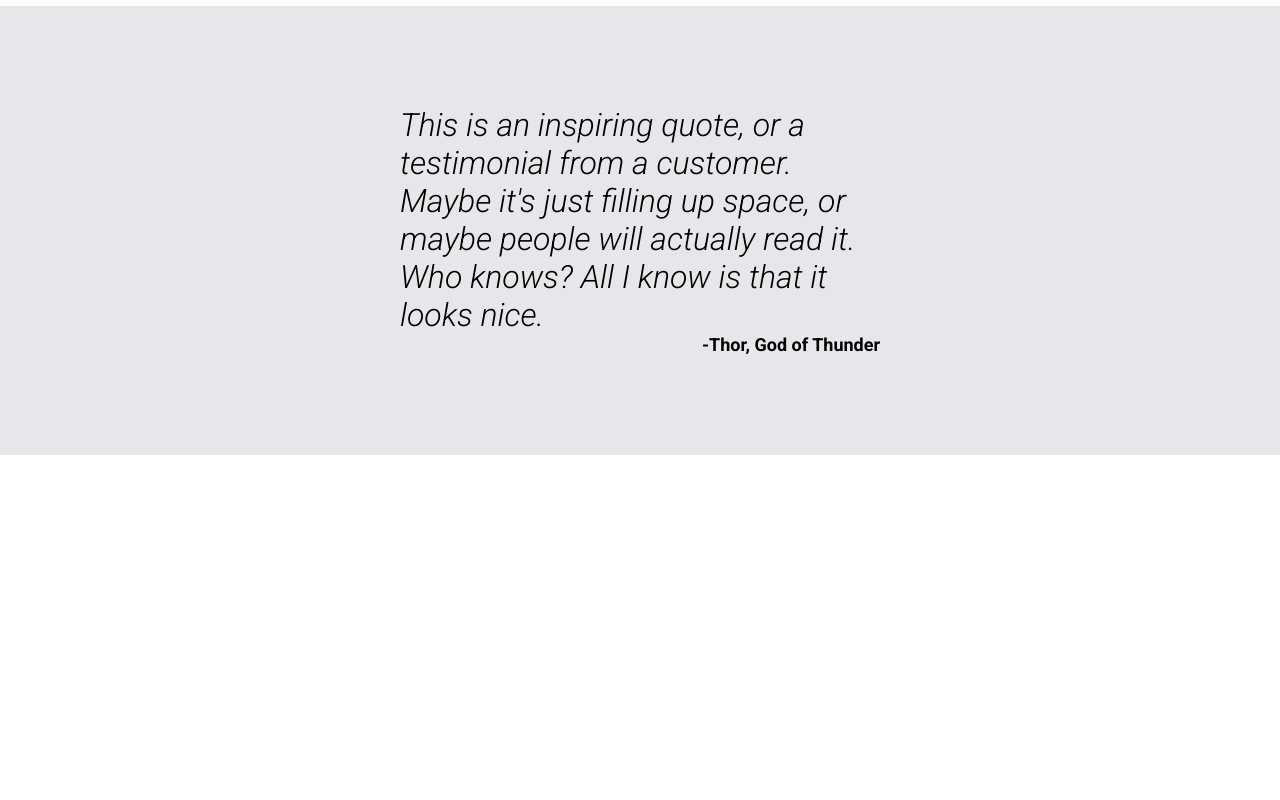
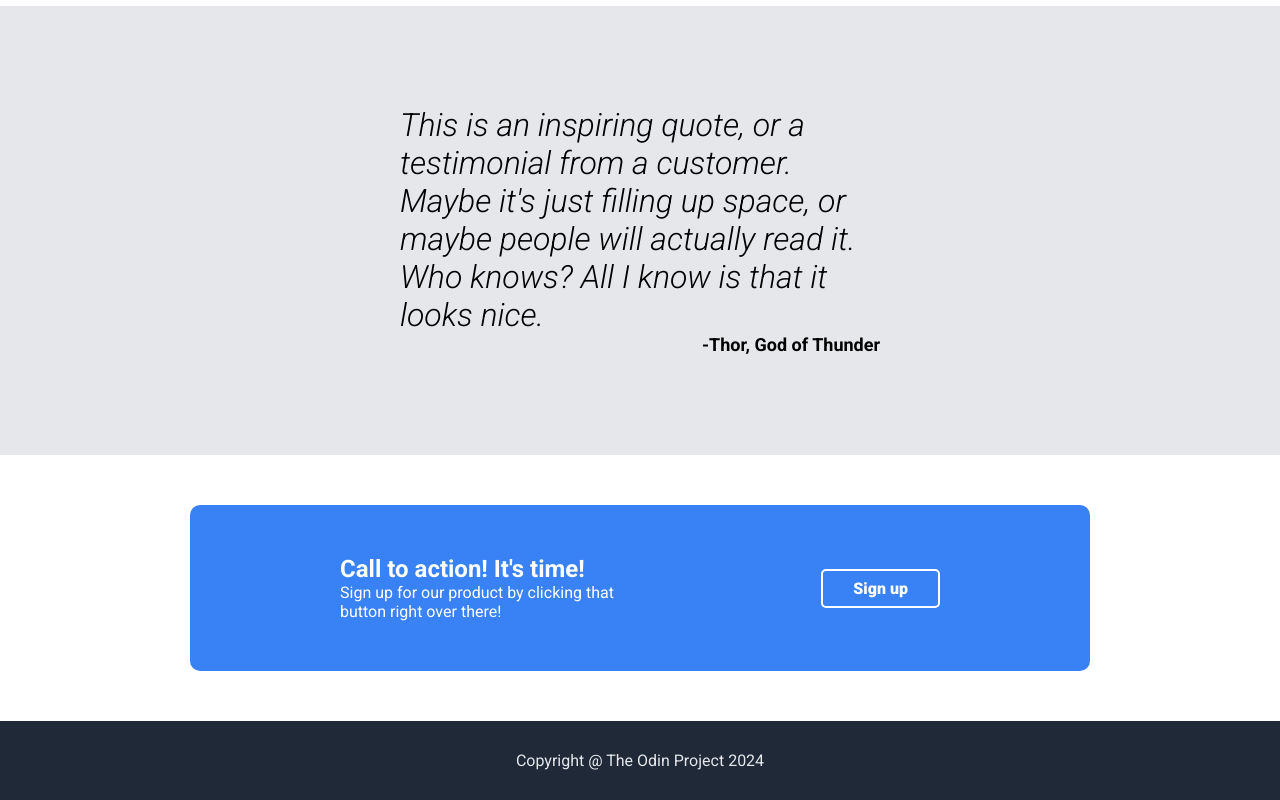
Before and after one commit to danielguerrah/landing-page, a plain HTML site: page index.html in a window 1280 px wide. Shown: the part 1059-1859 px from the top of the page. Before the commit the page ends 1514 px from the top, so only its background shows below. Drawn offline with Linux system fonts and the light colour scheme.

Commit message:
Add call to action and footer

```diff
--- a/index.html
+++ b/index.html
@@ -58,5 +58,19 @@
         <h1 class="roboto-light-italic">This is an inspiring quote, or a testimonial from a customer. Maybe it's just filling up space, or maybe people will actually read it. Who knows? All I know is that it looks nice.</h1>
         <p class="roboto-bold">-Thor, God of Thunder</p>
     </div>
+
+    <div id="call-to-action" >
+        <div id="call-to-action-text">
+            <h2>Call to action! It's time!</h2>
+            <p>Sign up for our product by clicking that button right over there!</p>
+        </div>
+        <div id="call-to-action-button">
+            <span class="buttonAction">Sign up</span>
+        </div>
+    </div>
+
+    <div id="footer">
+        <p>Copyright @ The Odin Project 2024</p>
+    </div>
 </body>
 </html>
--- a/style.css
+++ b/style.css
@@ -190,3 +190,36 @@
     text-align: end;
     font-size: 18px;
 }
+
+#call-to-action {
+    display: flex;
+    background: #3882F6;
+    width: 600px;
+    margin: 50px auto;
+    border-radius: 10px;
+    justify-content: space-between;
+    align-items: center;
+    padding: 50px 150px;
+    color: white;
+}
+
+#call-to-action-text {
+    flex: 1;
+}
+
+#call-to-action-button {
+    flex: 1;
+    display: flex;
+    justify-content: end;
+}
+
+#call-to-action-button span{
+    border: 2px white solid;
+}
+
+#footer {
+    background: #1F2937;
+    padding: 30px 0px;
+    text-align: center;
+    color: #E5E7EB;
+}
```
